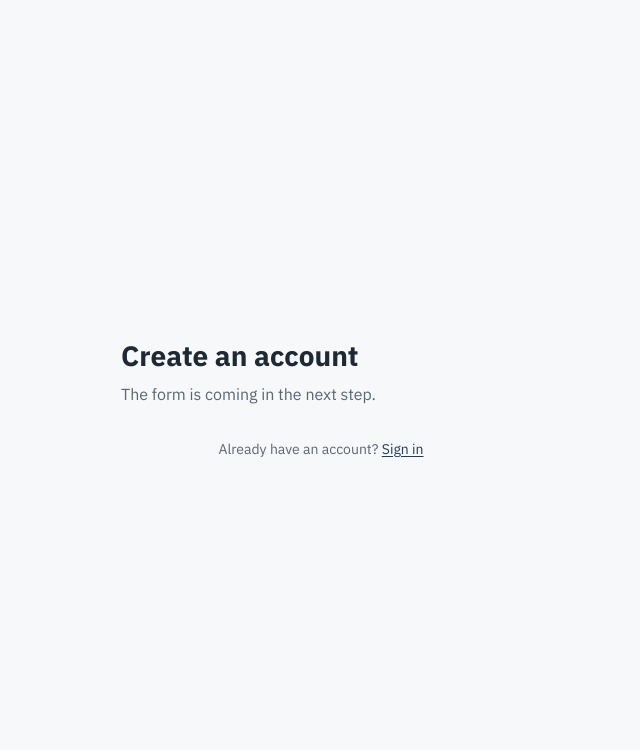
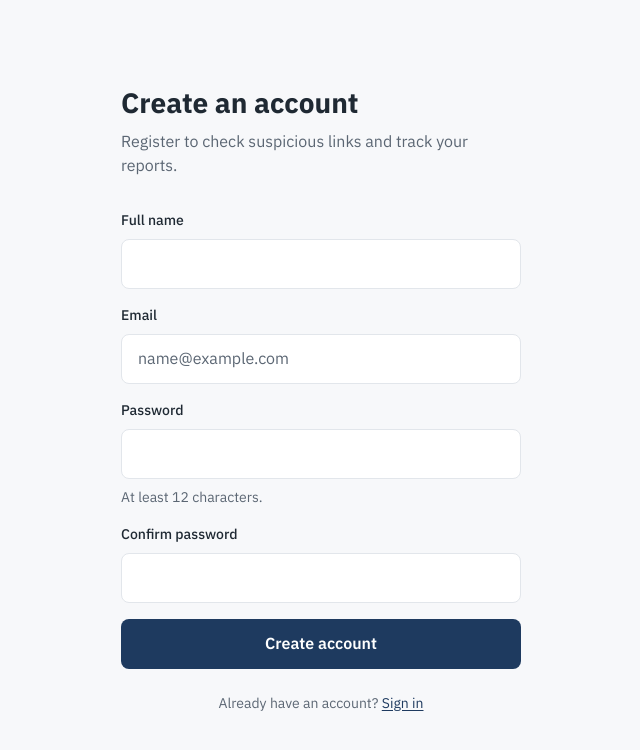
Before and after one commit to shaikhazaid1/Kashif, a React (Vite) app in the folder frontend/: page /register in a window 1280 px wide. Shown: the top 750 px of the page, without its empty margins (319-959 px from the left). Built offline with nearby package versions, Linux system fonts and the light colour scheme.

Commit message:
Add register form with confirmation and redirect to login

```diff
--- a/frontend/src/features/auth/LoginPage.jsx
+++ b/frontend/src/features/auth/LoginPage.jsx
@@ -1,6 +1,6 @@
 import { useState } from 'react'
 import { login } from './authApi.js'
-import { Link } from 'react-router'
+import { Link, useLocation } from 'react-router'
 import './auth.css'
 
 function LoginPage() {
@@ -9,6 +9,8 @@ function LoginPage() {
     const [error, setError] = useState('')
     const [success, setSuccess] = useState('')
     const [isSubmitting, setIsSubmitting] = useState(false)
+    const location = useLocation()
+    const justRegistered = location.state?.registered === true
 
     async function handleSubmit(event) {
         event.preventDefault()
@@ -35,6 +37,11 @@ function LoginPage() {
                 </p>
 
                 <form className="auth__form" method="post" onSubmit={handleSubmit}>
+                    {justRegistered && !error && !success && (
+                        <div className="alert alert--success" role="status">
+                            Account created. Please sign in.
+                        </div>
+                    )}
                     {error && (
                         <div className="alert alert--error" role="alert">
                             {error}
--- a/frontend/src/features/auth/RegisterPage.jsx
+++ b/frontend/src/features/auth/RegisterPage.jsx
@@ -1,12 +1,127 @@
-import { Link } from 'react-router'
+import { useState } from 'react'
+import { Link, useNavigate } from 'react-router'
+import { register } from './authApi.js'
 import './auth.css'
 
 function RegisterPage() {
+  const navigate = useNavigate()
+  const [fullName, setFullName] = useState('')
+  const [email, setEmail] = useState('')
+  const [password, setPassword] = useState('')
+  const [confirmPassword, setConfirmPassword] = useState('')
+  const [error, setError] = useState('')
+  const [isSubmitting, setIsSubmitting] = useState(false)
+
+  async function handleSubmit(event) {
+    event.preventDefault()
+    setError('')
+
+    if (password !== confirmPassword) {
+      setError('Passwords do not match.')
+      return
+    }
+
+    setIsSubmitting(true)
+    try {
+      await register(fullName, email, password)
+      navigate('/login', { state: { registered: true } })
+    } catch (err) {
+      setError(err.message)
+    } finally {
+      setIsSubmitting(false)
+    }
+  }
+
   return (
     <div className="auth">
       <section className="auth__form-side">
         <h1 className="auth__title">Create an account</h1>
-        <p className="auth__subtitle">The form is coming in the next step.</p>
+        <p className="auth__subtitle">
+          Register to check suspicious links and track your reports.
+        </p>
+
+        <form className="auth__form" method="post" onSubmit={handleSubmit}>
+          {error && (
+            <div className="alert alert--error" role="alert">
+              {error}
+            </div>
+          )}
+
+          <div className="field">
+            <label className="field__label" htmlFor="fullName">Full name</label>
+            <input
+              id="fullName"
+              name="fullName"
+              type="text"
+              className="input"
+              autoComplete="name"
+              minLength={2}
+              maxLength={150}
+              required
+              value={fullName}
+              onChange={(e) => setFullName(e.target.value)}
+            />
+          </div>
+
+          <div className="field">
+            <label className="field__label" htmlFor="email">Email</label>
+            <input
+              id="email"
+              name="email"
+              type="email"
+              className="input"
+              placeholder="name@example.com"
+              autoComplete="email"
+              required
+              value={email}
+              onChange={(e) => setEmail(e.target.value)}
+            />
+          </div>
+
+          <div className="field">
+            <label className="field__label" htmlFor="password">Password</label>
+            <input
+              id="password"
+              name="password"
+              type="password"
+              className="input"
+              autoComplete="new-password"
+              minLength={12}
+              maxLength={128}
+              required
+              aria-describedby="password-hint"
+              value={password}
+              onChange={(e) => setPassword(e.target.value)}
+            />
+            <span id="password-hint" className="field__hint">
+              At least 12 characters.
+            </span>
+          </div>
+
+          <div className="field">
+            <label className="field__label" htmlFor="confirmPassword">
+              Confirm password
+            </label>
+            <input
+              id="confirmPassword"
+              name="confirmPassword"
+              type="password"
+              className="input"
+              autoComplete="new-password"
+              required
+              value={confirmPassword}
+              onChange={(e) => setConfirmPassword(e.target.value)}
+            />
+          </div>
+
+          <button
+            type="submit"
+            className="btn btn--primary btn--block"
+            disabled={isSubmitting}
+          >
+            {isSubmitting ? 'Creating account...' : 'Create account'}
+          </button>
+        </form>
 
         <p className="auth__switch">
           Already have an account? <Link to="/login">Sign in</Link>
--- a/frontend/src/features/auth/authApi.js
+++ b/frontend/src/features/auth/authApi.js
@@ -3,3 +3,12 @@ import { apiPost } from '../../api/client.js'
 export function login(email, password) {
   return apiPost('/api/auth/login', { email, password })
 }
+
+
+export function register(fullName, email, password) {
+  return apiPost('/api/auth/register', {
+    full_name: fullName,
+    email,
+    password,
+  })
+}
--- a/frontend/src/styles/components/input.css
+++ b/frontend/src/styles/components/input.css
@@ -40,3 +40,8 @@
   font-size: var(--font-size-sm);
   color: var(--color-danger);
 }
+
+.field__hint {
+  font-size: var(--font-size-sm);
+  color: var(--color-text-muted);
+}
```
Lines whose indentation alone changed are shown as unchanged.
